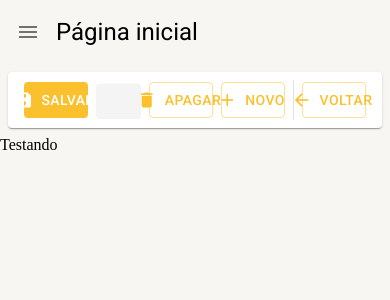
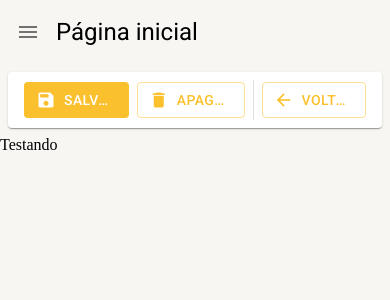
Before and after one commit to robsonbucci/youtube-react-mui-typescript, a React (Create React App) app: page /pagina-inicial in a window 390 px wide. Shown: the top 300 px of the page. Built offline with nearby package versions, Linux system fonts and the light colour scheme.

Commit message:
feat: Responsividade em ferramentas de detalhe

```diff
--- a/src/shared/components/ferrametas-de-detalhe/FerramentasDeDetalhe.tsx
+++ b/src/shared/components/ferrametas-de-detalhe/FerramentasDeDetalhe.tsx
@@ -1,4 +1,15 @@
-import { Box, Button, Divider, Icon, Paper, useTheme, Skeleton } from '@mui/material';
+import {
+  Box,
+  Button,
+  Divider,
+  Icon,
+  Paper,
+  useTheme,
+  Skeleton,
+  Typography,
+  useMediaQuery,
+  Theme,
+} from '@mui/material';
 import React from 'react';
 
 interface IFerramentasDeDetalheProps {
@@ -44,7 +55,11 @@ export const FerramentasDeDetalhe: React.FC<IFerramentasDeDetalheProps> = ({
   aoClicarEmSalvar,
   aoClicarEmSalvarEFechar,
 }) => {
+  const smDown = useMediaQuery((theme: Theme) => theme.breakpoints.down('sm'));
+  const mdDown = useMediaQuery((theme: Theme) => theme.breakpoints.down('md'));
   const theme = useTheme();
+  const divider =
+    mostrarBotaoNovo || mostrarBotaoApagar || mostrarBotaoSalvar || mostrarBotaoSalvarEFechar;
 
   return (
     <Box
@@ -65,18 +80,25 @@ export const FerramentasDeDetalhe: React.FC<IFerramentasDeDetalheProps> = ({
           startIcon={<Icon>save</Icon>}
           onClick={aoClicarEmNovo}
         >
+          <Typography
+            variant="button"
+            whiteSpace="nowrap"
+            textOverflow="ellipsis"
+            overflow="hidden"
+          >
             Salvar
+          </Typography>
         </Button>
       )}
 
-      {mostrarBotaoSalvarCarregando && (
+      {mostrarBotaoSalvarCarregando && !smDown && (
         <Skeleton
           width={110}
           height={60}
         />
       )}
 
-      {mostrarBotaoSalvarEFechar && !mostrarBotaoSalvarEFecharCarregando && (
+      {mostrarBotaoSalvarEFechar && !mostrarBotaoSalvarEFecharCarregando && !mdDown && !smDown && (
         <Button
           color="primary"
           variant="outlined"
@@ -84,11 +106,18 @@ export const FerramentasDeDetalhe: React.FC<IFerramentasDeDetalheProps> = ({
           startIcon={<Icon>save</Icon>}
           onClick={aoClicarEmVoltar}
         >
+          <Typography
+            variant="button"
+            whiteSpace="nowrap"
+            textOverflow="ellipsis"
+            overflow="hidden"
+          >
             Salvar e Voltar
+          </Typography>
         </Button>
       )}
 
-      {mostrarBotaoSalvarEFecharCarregando && (
+      {mostrarBotaoSalvarEFecharCarregando && !mdDown && !smDown && (
         <Skeleton
           width={180}
           height={60}
@@ -103,18 +132,25 @@ export const FerramentasDeDetalhe: React.FC<IFerramentasDeDetalheProps> = ({
           startIcon={<Icon>delete</Icon>}
           onClick={aoClicarEmApagar}
         >
+          <Typography
+            variant="button"
+            whiteSpace="nowrap"
+            textOverflow="ellipsis"
+            overflow="hidden"
+          >
             Apagar
+          </Typography>
         </Button>
       )}
 
-      {mostrarBotaoApagarCarregando && (
+      {mostrarBotaoApagarCarregando && !smDown && (
         <Skeleton
           width={112}
           height={60}
         />
       )}
 
-      {mostrarBotaoNovo && !mostrarBotaoNovoCarregando && (
+      {mostrarBotaoNovo && !mostrarBotaoNovoCarregando && !smDown && (
         <Button
           color="primary"
           variant="outlined"
@@ -122,21 +158,30 @@ export const FerramentasDeDetalhe: React.FC<IFerramentasDeDetalheProps> = ({
           startIcon={<Icon>add</Icon>}
           onClick={aoClicarEmSalvar}
         >
+          <Typography
+            variant="button"
+            whiteSpace="nowrap"
+            textOverflow="ellipsis"
+            overflow="hidden"
+          >
             {textoBotaoNovo}
+          </Typography>
         </Button>
       )}
 
-      {mostrarBotaoNovoCarregando && (
+      {mostrarBotaoNovoCarregando && !smDown && (
         <Skeleton
           width={95}
           height={60}
         />
       )}
 
+      {mostrarBotaoVoltar && divider && (
         <Divider
           variant="middle"
           orientation="vertical"
         />
+      )}
 
       {mostrarBotaoVoltar && !mostrarBotaoVoltarCarregando && (
         <Button
@@ -146,11 +191,18 @@ export const FerramentasDeDetalhe: React.FC<IFerramentasDeDetalheProps> = ({
           startIcon={<Icon>arrow_back</Icon>}
           onClick={aoClicarEmSalvarEFechar}
         >
+          <Typography
+            variant="button"
+            whiteSpace="nowrap"
+            textOverflow="ellipsis"
+            overflow="hidden"
+          >
             Voltar
+          </Typography>
         </Button>
       )}
 
-      {mostrarBotaoVoltarCarregando && (
+      {mostrarBotaoVoltarCarregando && !smDown && (
         <Skeleton
           width={110}
           height={60}
```
Lines whose indentation alone changed are shown as unchanged.
